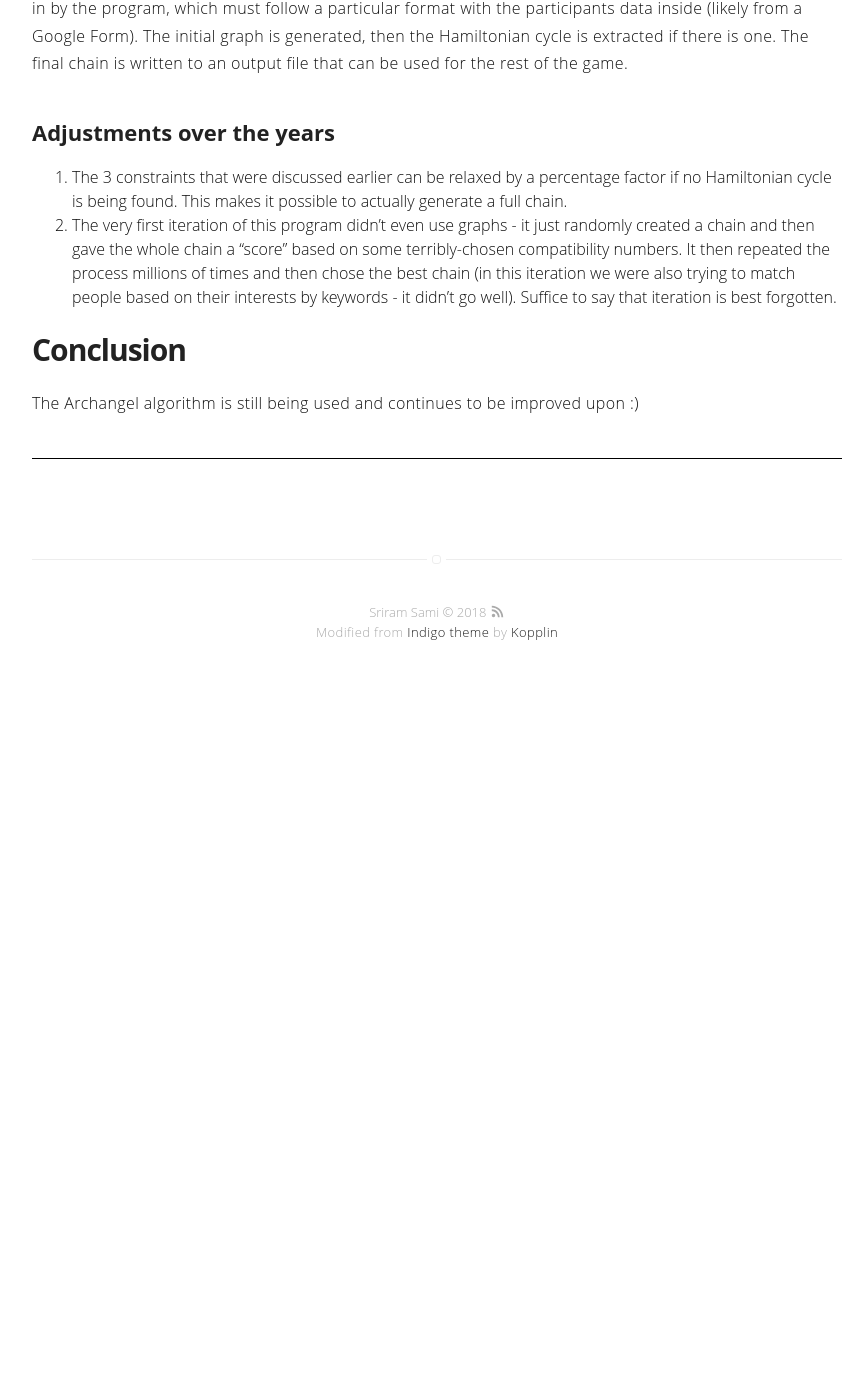
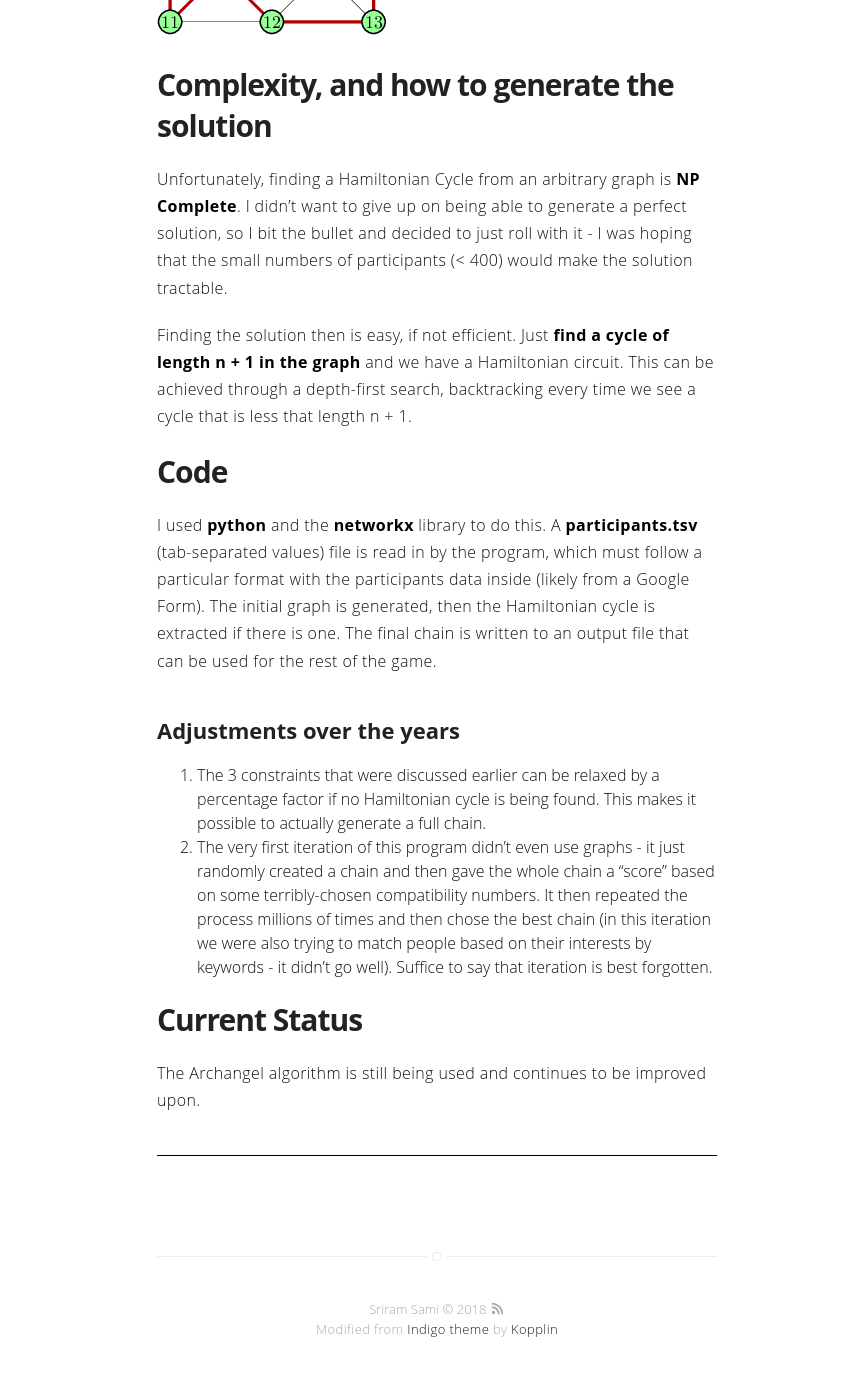
Before and after one commit to frizensami/frizensami.github.io, a Jekyll site: the page built from _posts/2018-09-29-archangel.markdown, in a window 1280 px wide and 1400 px high, scrolled down 3668 px. Shown: the top 1376 px of the window, without its empty margins (203-1066 px from the left). Built offline with Jekyll 4.4.1, drawn with Linux system fonts in a browser that asks for light colours; before the commit the page ends 4371 px from its top, so only the background shows below that.

Commit message:
Square-ify main picture, edit archangel header

```diff
--- a/_config.yml
+++ b/_config.yml
@@ -56,7 +56,7 @@ email: sriramsami@u.nus.edu
 # do you want a larger site? change the option below
 # options: [normal, large] | default: normal
 # normal = 560px / large = 810px
-width: large
+width: normal
 
 # if you don't need pagination, comment the *paginate* configs below
 # paginate: 5
--- a/_posts/2018-09-29-archangel.markdown
+++ b/_posts/2018-09-29-archangel.markdown
@@ -88,8 +88,8 @@ I used **python** and the **networkx** library to do this. A **participants.tsv*
 1. The 3 constraints that were discussed earlier can be relaxed by a percentage factor if no Hamiltonian cycle is being found. This makes it possible to actually generate a full chain.
 2. The very first iteration of this program didn't even use graphs - it just randomly created a chain and then gave the whole chain a "score" based on some terribly-chosen compatibility numbers. It then repeated the process millions of times and then chose the best chain (in this iteration we were also trying to match people based on their interests by keywords - it didn't go well). Suffice to say that iteration is best forgotten.
 
-# Conclusion
-The Archangel algorithm is still being used and continues to be improved upon :)
+# Current Status
+The Archangel algorithm is still being used and continues to be improved upon.
 
 
 
```
Also changed, not shown: assets/images/define-true-false-larger.png.
